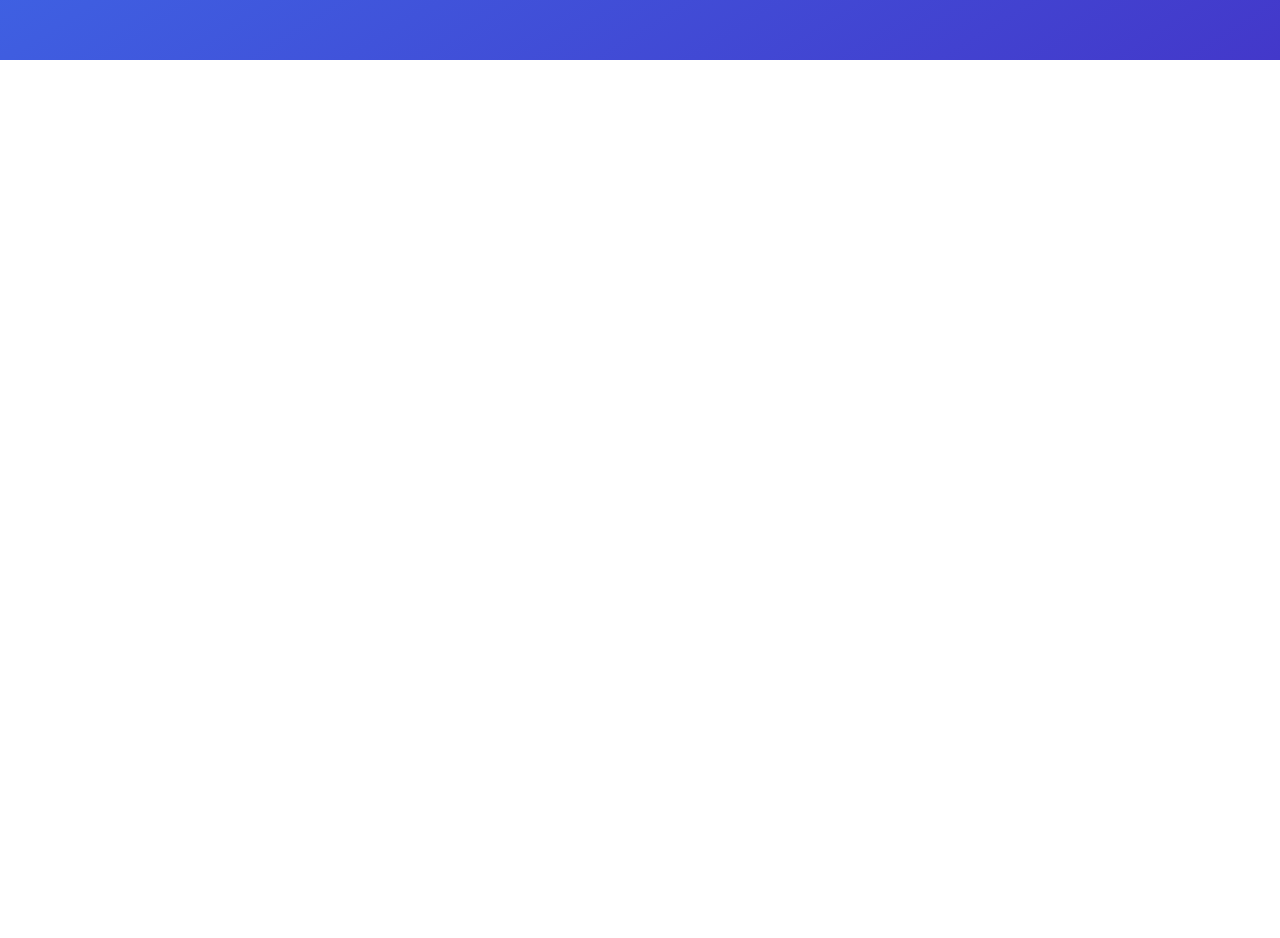
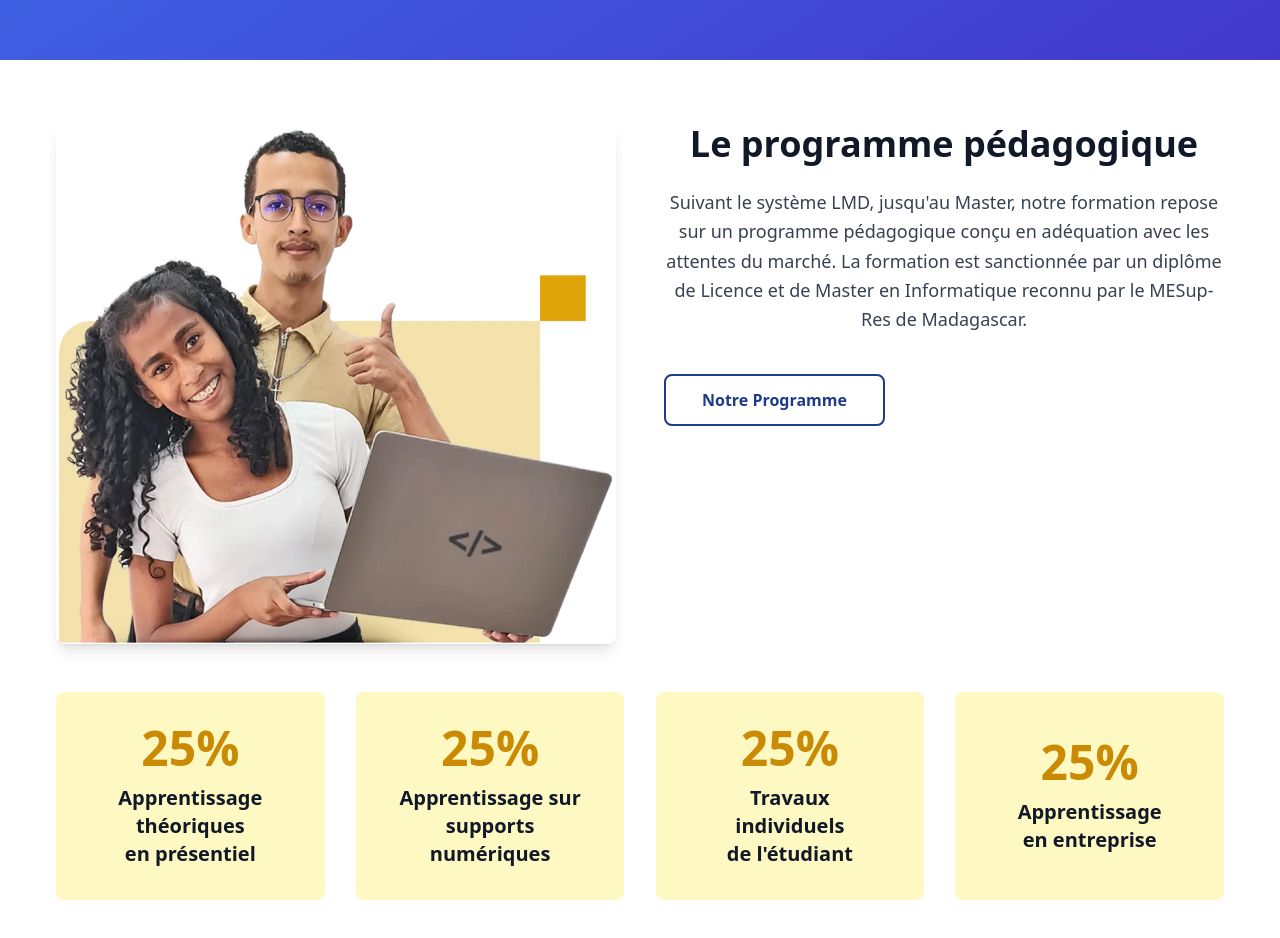
Before and after one commit to nyyanja/Web2-Site-HEI, a React (Vite) app in the folder site-Hei/: page / in a window 1280 px wide. Shown: the part 1540-2478 px from the top of the page. Before the commit the page ends 1632 px from the top, so only its background shows below. Built offline with nearby package versions, Linux system fonts and the light colour scheme.

Commit message:
Feat: Add new section like ProgrammePedagogique.jsx

```diff
--- a/site-Hei/src/App.jsx
+++ b/site-Hei/src/App.jsx
@@ -2,6 +2,7 @@
 import './App.css'
 import AdmissionSection from './components/AdmissionSection'
 import DomainesSection from './components/DomainesSection'
+import ProgrammePedagogique from './components/ProgrammePedagogique'
 
 function App() {
 
@@ -9,6 +10,7 @@ function App() {
     <>
     <DomainesSection/>
     <AdmissionSection/>
+    <ProgrammePedagogique/>
     </>
   )
 }
--- /dev/null
+++ b/site-Hei/src/components/ProgrammePedagogique.jsx
@@ -0,0 +1,88 @@
+import React from 'react';
+
+export default function ProgrammePedagogique() {
+  return (
+    <div className="bg-white py-16 px-6 max-w-7xl mx-auto">
+
+      {/* Image + Description côte à côte */}
+      <div className="flex flex-col lg:flex-row items-start gap-12 mb-12">
+        {/* Image Section */}
+        <div className="flex-1">
+          <img
+            src="/src/assets/images/programme-pedagogique.webp"
+            alt="Étudiants en informatique"
+            className="w-full h-auto rounded-lg shadow-lg"
+          />
+        </div>
+
+        {/* Content Section */}
+        <div className="flex-1">
+          {/* Title and Description */}
+          <div>
+            <div className="mb-6">
+              <h2 className="text-3xl lg:text-4xl font-bold text-gray-900">
+                Le programme pédagogique
+              </h2>
+            </div>
+
+            <p className="text-gray-700 text-lg leading-relaxed">
+              Suivant le système LMD, jusqu'au Master, notre formation repose sur un
+              programme pédagogique conçu en adéquation avec les attentes du marché. La
+              formation est sanctionnée par un diplôme de Licence et de Master en
+              Informatique reconnu par le MESup­Res de Madagascar.
+            </p>
+
+            {/* Bouton aligné à gauche */}
+            <div className="mt-10 text-left">
+              <button className="bg-white border-2 border-blue-900 text-blue-900 px-9 py-3 rounded-lg font-semibold hover:bg-blue-900 hover:text-white transition-colors duration-300">
+                Notre Programme
+              </button>
+            </div>
+          </div>
+        </div>
+      </div>
+
+      {/* Cartes alignées horizontalement sous toute la section */}
+      <div className="flex flex-nowrap justify-between gap-4 overflow-x-auto">
+        {/* Carte 1 */}
+        <div className="bg-yellow-100 p-8 rounded-lg w-[23%] min-w-[260px] flex flex-col justify-center items-center text-center hover:bg-yellow-200 transition duration-300 cursor-pointer">
+          <div className="text-5xl font-bold text-yellow-600 mb-3">25%</div>
+          <div>
+            <h3 className="text-xl font-semibold text-gray-900">Apprentissage</h3>
+            <h3 className="text-xl font-semibold text-gray-900">théoriques</h3>
+            <h3 className="text-xl font-semibold text-gray-900">en présentiel</h3>
+          </div>
+        </div>
+
+        {/* Carte 2 */}
+        <div className="bg-yellow-100 p-8 rounded-lg w-[23%] min-w-[260px] flex flex-col justify-center items-center text-center hover:bg-yellow-200 transition duration-300 cursor-pointer">
+          <div className="text-5xl font-bold text-yellow-600 mb-3">25%</div>
+          <div>
+            <h3 className="text-xl font-semibold text-gray-900">Apprentissage sur</h3>
+            <h3 className="text-xl font-semibold text-gray-900">supports</h3>
+            <h3 className="text-xl font-semibold text-gray-900">numériques</h3>
+          </div>
+        </div>
+
+        {/* Carte 3 */}
+        <div className="bg-yellow-100 p-8 rounded-lg w-[23%] min-w-[260px] flex flex-col justify-center items-center text-center hover:bg-yellow-200 transition duration-300 cursor-pointer">
+          <div className="text-5xl font-bold text-yellow-600 mb-3">25%</div>
+          <div>
+            <h3 className="text-xl font-semibold text-gray-900">Travaux</h3>
+            <h3 className="text-xl font-semibold text-gray-900">individuels</h3>
+            <h3 className="text-xl font-semibold text-gray-900">de l'étudiant</h3>
+          </div>
+        </div>
+
+        {/* Carte 4 */}
+        <div className="bg-yellow-100 p-8 rounded-lg w-[23%] min-w-[260px] flex flex-col justify-center items-center text-center hover:bg-yellow-200 transition duration-300 cursor-pointer">
+          <div className="text-5xl font-bold text-yellow-600 mb-3">25%</div>
+          <div>
+            <h3 className="text-xl font-semibold text-gray-900">Apprentissage</h3>
+            <h3 className="text-xl font-semibold text-gray-900">en entreprise</h3>
+          </div>
+        </div>
+      </div>
+    </div>
+  );
+}
```
